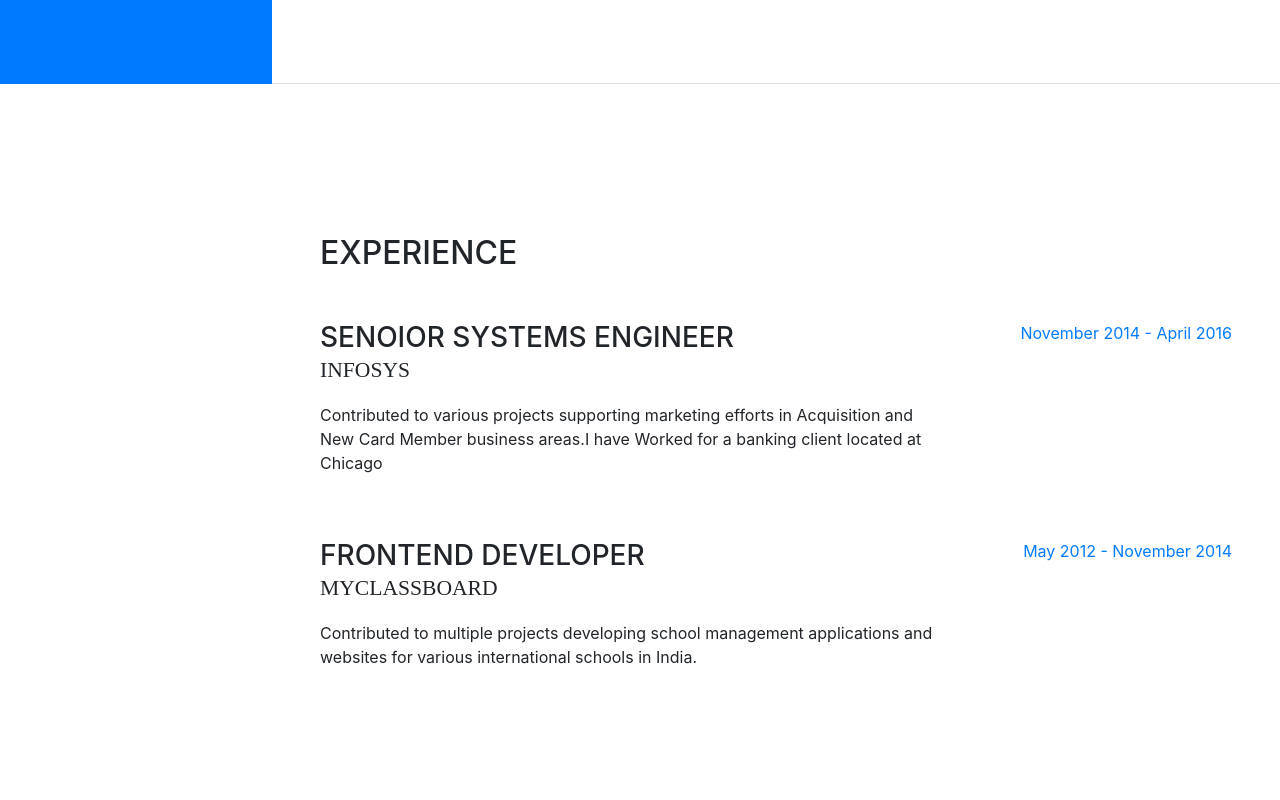
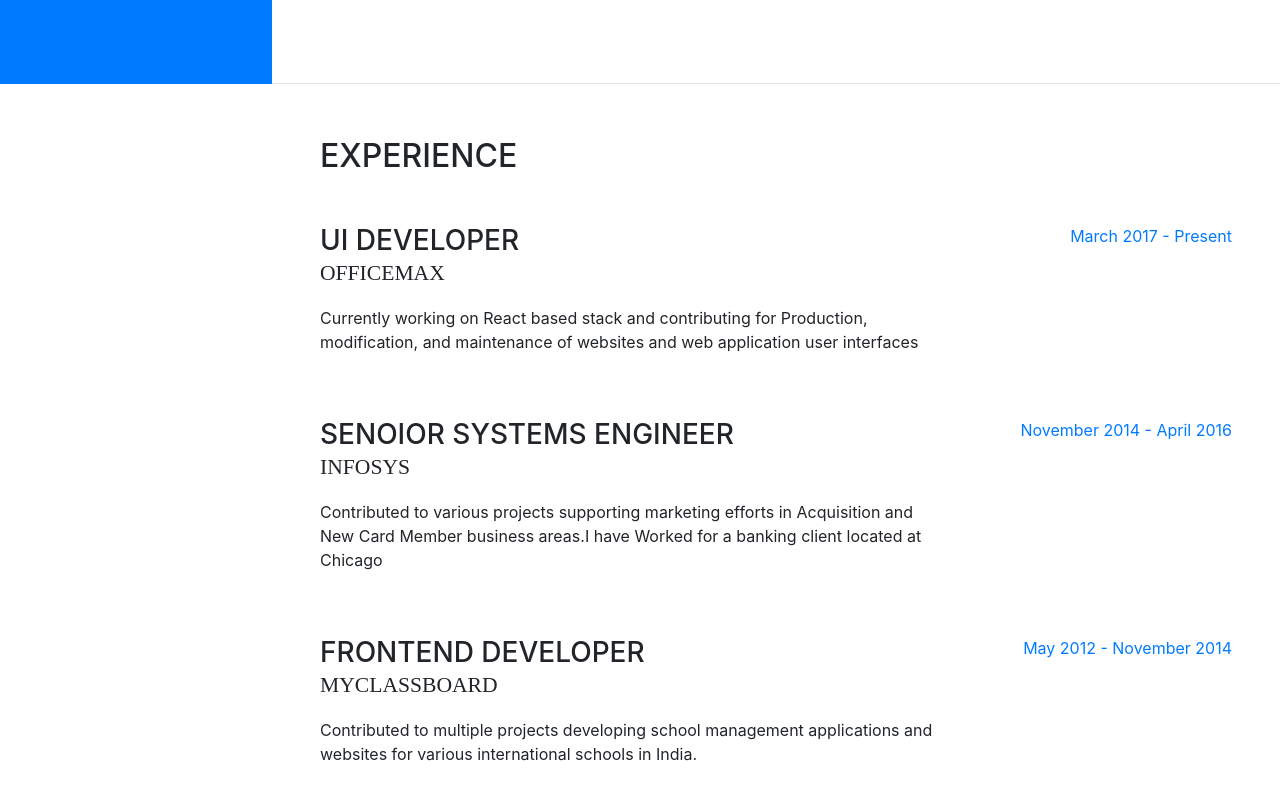
Before and after one commit to pavanisadineni/pavani-sadineni.github.io, a website with bundled scripts: page index.html in a window 1280 px wide. Shown: the part 716-1516 px from the top of the page. Built offline with nearby package versions, Linux system fonts and the light colour scheme; a web font is replaced by a local one.

Commit message:
Changes to file

```diff
--- a/index.html
+++ b/index.html
@@ -111,7 +111,16 @@
         <div class="my-auto">
           <h2 class="mb-5">Experience</h2>
 
-
+          <div class="resume-item d-flex flex-column flex-md-row mb-5">
+            <div class="resume-content mr-auto">
+              <h3 class="mb-0">UI Developer</h3>
+              <div class="subheading mb-3">OfficeMax</div>
+              <p> Currently working on React based stack and contributing for Production, modification, and maintenance of websites and web application user interfaces</p>
+            </div>
+            <div class="resume-date text-md-right">
+              <span class="text-primary">March 2017 - Present</span>
+            </div>
+          </div>
 
           <div class="resume-item d-flex flex-column flex-md-row mb-5">
             <div class="resume-content mr-auto">
```
